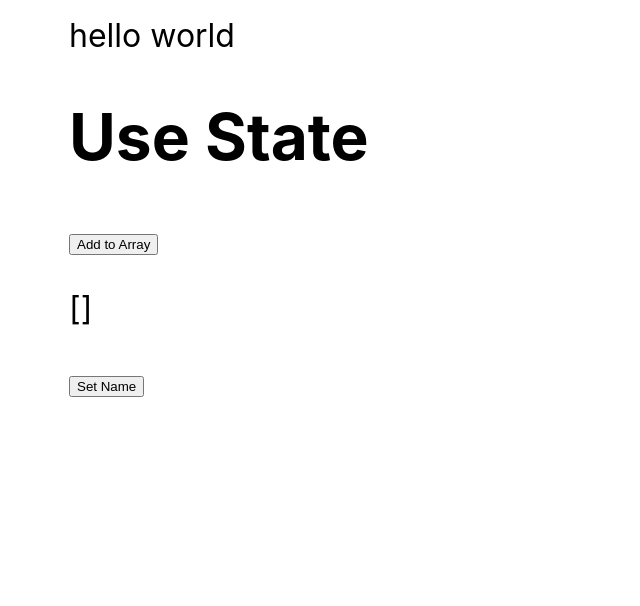
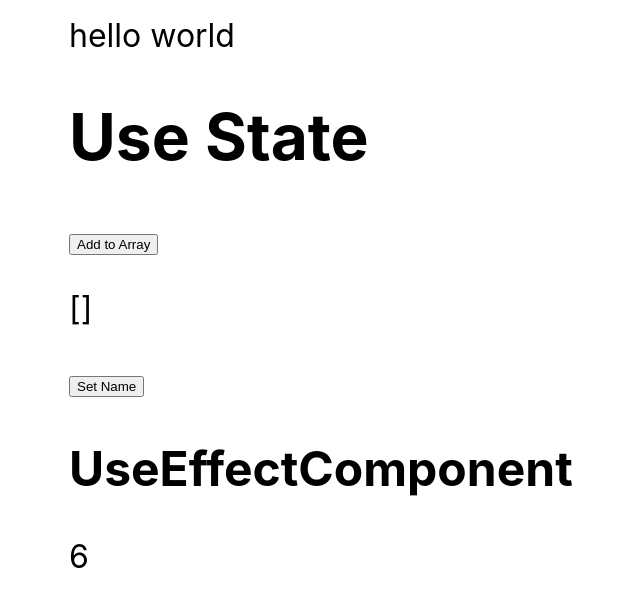
Before and after one commit to mrfinesse47/react-typescript-tutorial, a React (Create React App) app: page / in a window 1280 px wide. Shown: the top 606 px of the page, without its empty margins (171-811 px from the left). Built offline with nearby package versions, Linux system fonts and the light colour scheme.

Commit message:
useEffect part of tutorial finished

```diff
--- a/src/App.tsx
+++ b/src/App.tsx
@@ -1,4 +1,5 @@
 import UseStateComponent from "./UseStateComponent";
+import UseEffectComponent from "./UseEffectComponent";
 
 //hooks
 
@@ -7,6 +8,7 @@ const App = () => {
     <div>
       hello world<h1>Use State</h1>
       <UseStateComponent />
+      <UseEffectComponent />
     </div>
   );
 };
--- /dev/null
+++ b/src/UseEffectComponent.tsx
@@ -0,0 +1,18 @@
+import { useState, useEffect } from "react";
+
+export default function UseEffectComponent() {
+  const [val, valSet] = useState(1);
+
+  useEffect(() => {
+    const timeout = window.setInterval(() => {
+      valSet((prev: number) => prev + 1);
+    }, 1000);
+    return () => window.clearInterval(timeout); //cannot return  window.clearInterval(timeout) on its own because it will call asap
+  }, []);
+  return (
+    <div>
+      <h2>UseEffectComponent</h2>
+      <div>{val}</div>
+    </div>
+  );
+}
```
Also changed, not shown: src/test.js (added, +18 -0 lines).
